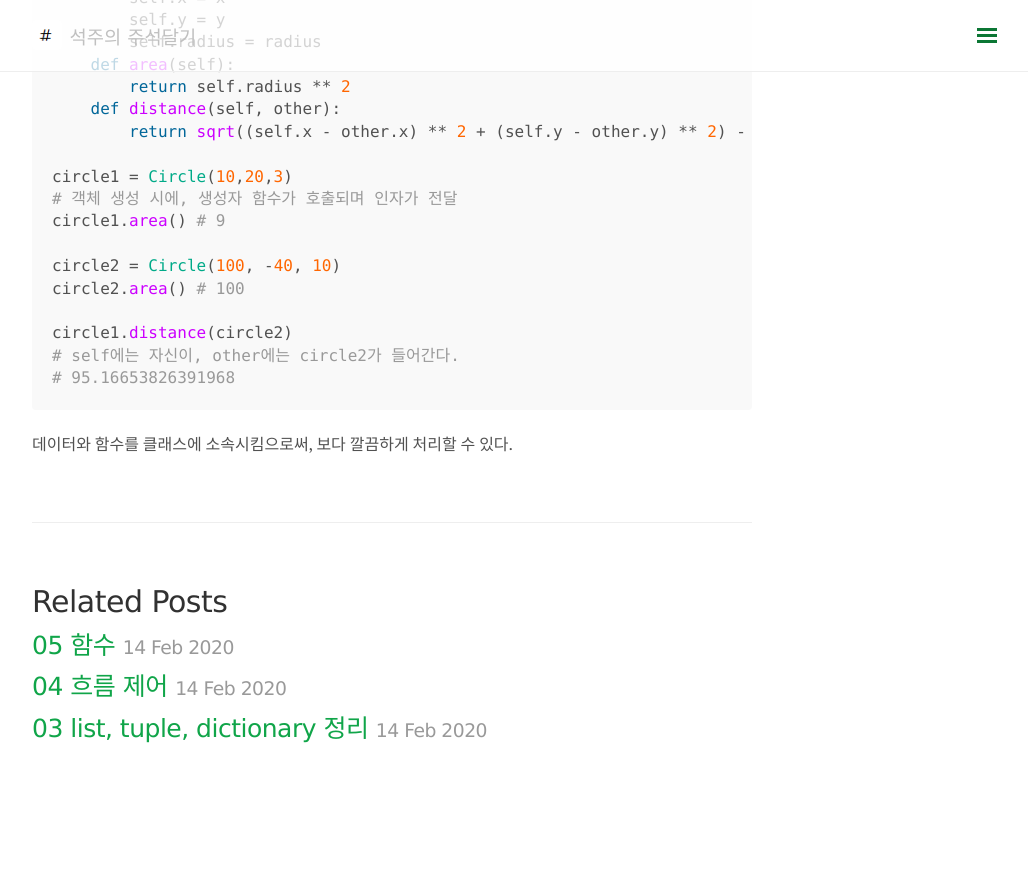
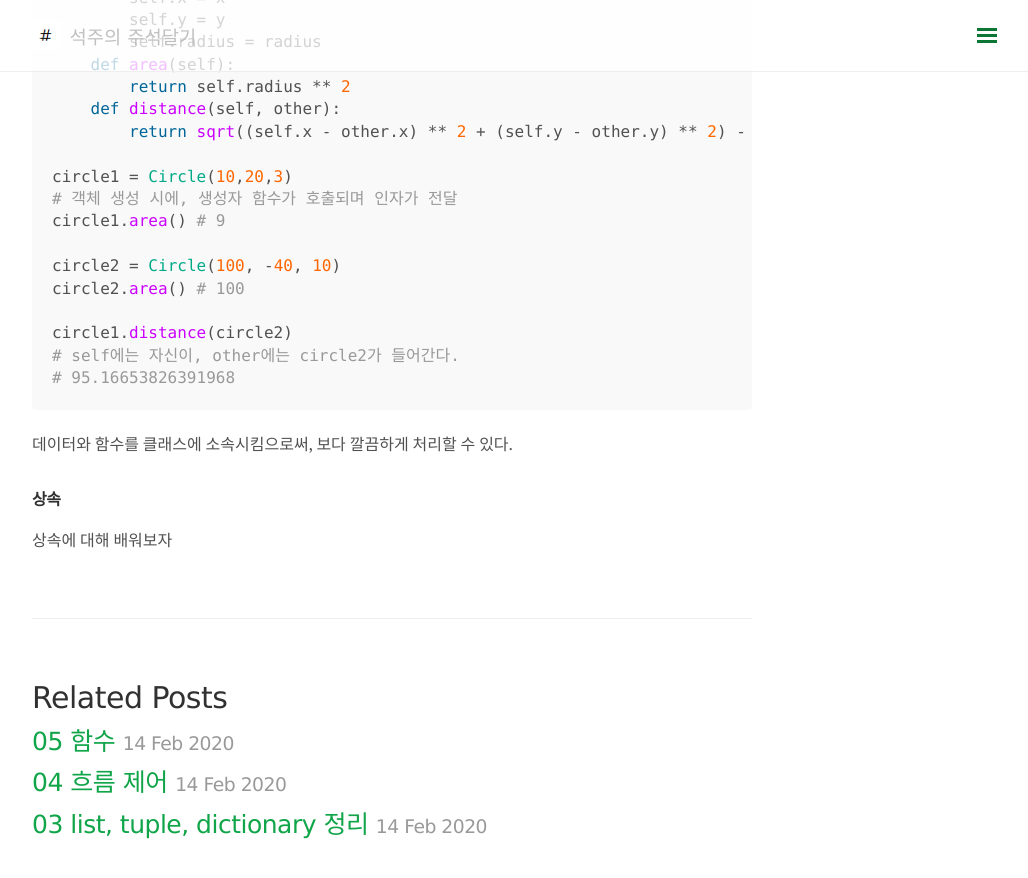
Before and after one commit to somefood/somefood.github.io, a Jekyll site: the page built from _posts/Python/2020-02-14-06class.md, in a window 1280 px wide and 900 px high, scrolled down 1674 px. Shown: the top 878 px of the window, without its empty margins (248-1276 px from the left). Built offline with Jekyll 4.4.1, drawn with Linux system fonts in a browser that asks for light colours; nearby versions of some CDN libraries; comment, search, counter and statistics services are not loaded; before the commit the page ends 2478 px from its top, so only the background shows below that.

Commit message:
클래스 내용 추가

````diff
--- a/_posts/Python/2020-02-14-06class.md
+++ b/_posts/Python/2020-02-14-06class.md
@@ -80,3 +80,7 @@ circle1.distance(circle2)
 ```
 
 데이터와 함수를 클래스에 소속시킴으로써, 보다 깔끔하게 처리할 수 있다.
+
+
+#### 상속
+상속에 대해 배워보자
````
